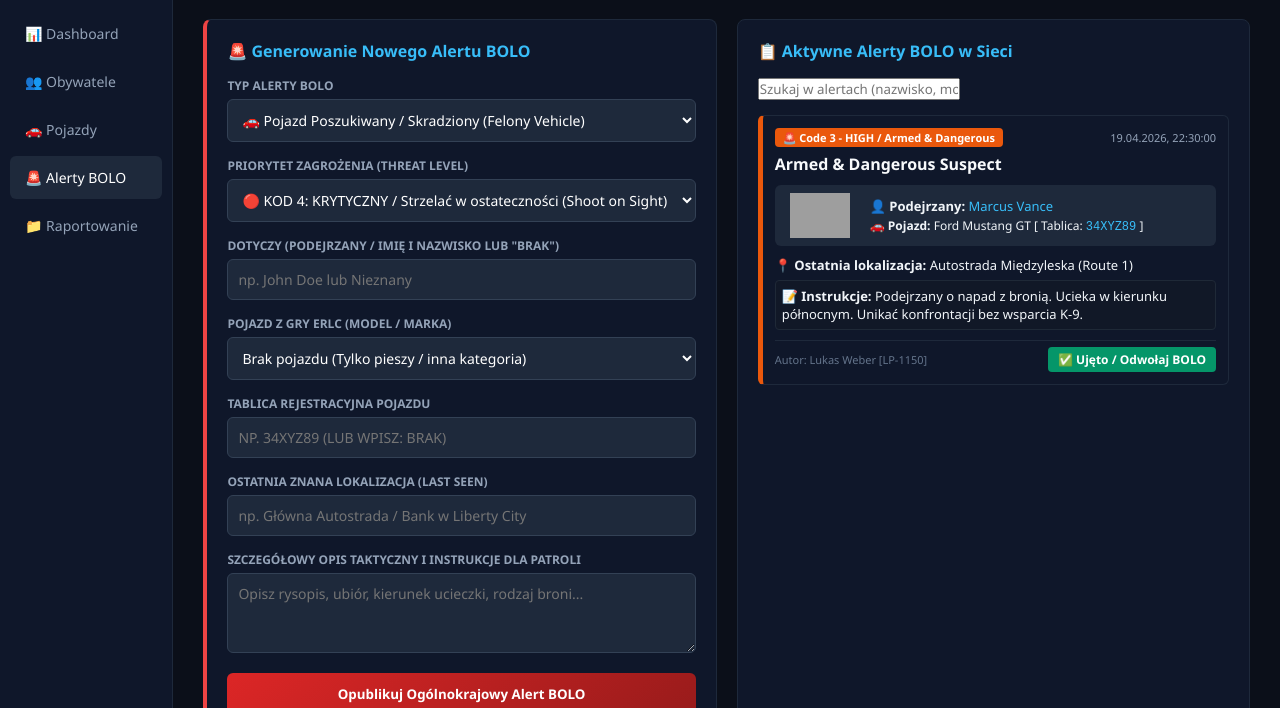
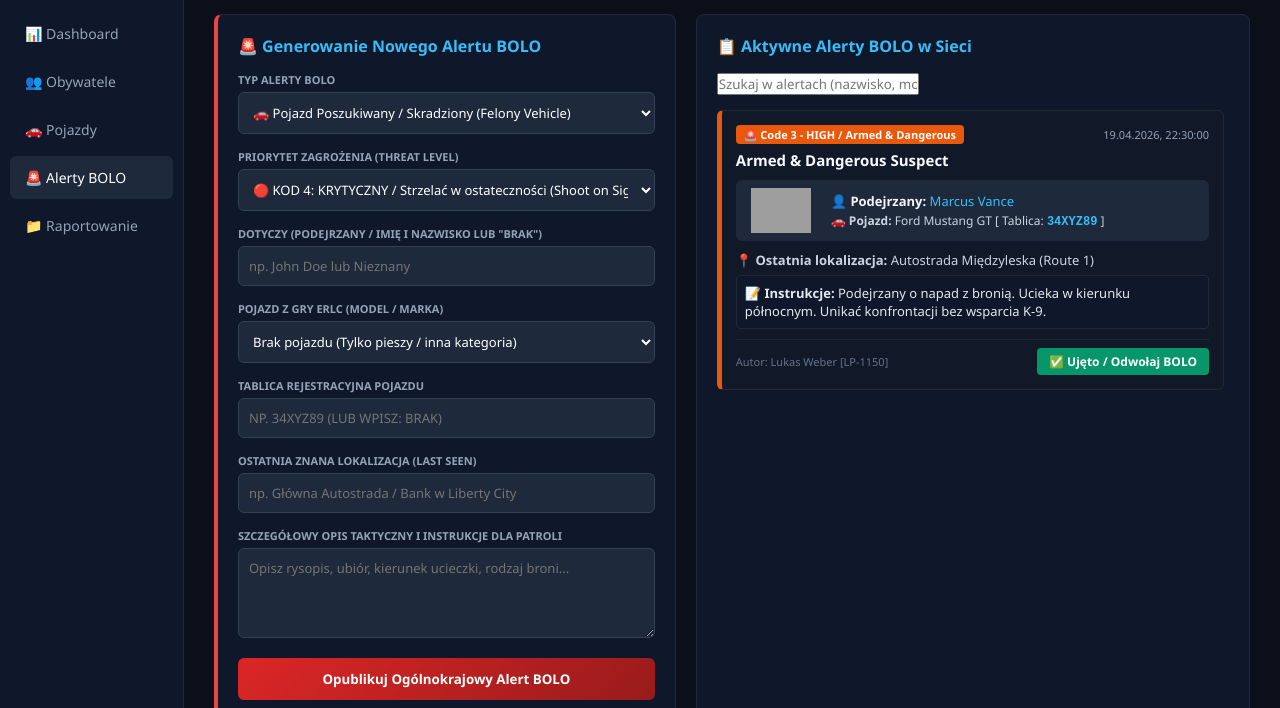
Before and after one commit to nikodemwierzejski-alt/LAPD-MDT, a website: page index.html in a window 1280 px wide. Shown: the part 92-800 px from the top of the page. Drawn offline with Linux system fonts and the light colour scheme; no server answers; grey boxes are pictures that could not be loaded.

Commit message:
Update index.html

```diff
--- a/index.html
+++ b/index.html
@@ -24,21 +24,21 @@
         .subtitle { font-size: 13px; color: #64748b; margin-bottom: 25px; }
 
         /* Formularze i Panele */
-        .citizens-grid { display: grid; grid-template-columns: 1fr 1fr; gap: 20px; }
+        .citizens-grid { display: grid; grid-template-columns: 1fr 1.2fr; gap: 20px; }
         .panel-box { background: #0f172a; border: 1px solid #1e293b; border-radius: 8px; padding: 20px; }
         .panel-box h3 { font-size: 16px; margin-bottom: 15px; color: #38bdf8; display: flex; align-items: center; gap: 8px; }
         .form-group { margin-bottom: 15px; }
-        .form-group label { display: block; font-size: 12px; color: #94a3b8; margin-bottom: 5px; font-weight: 600; text-transform: uppercase; }
-        .form-group input, .form-group select, .form-group textarea { width: 100%; background: #1e293b; border: 1px solid #334155; color: white; padding: 10px; border-radius: 6px; font-size: 14px; }
-        .form-group textarea { resize: vertical; min-height: 80px; }
-        .btn-primary { background: #0284c7; color: white; border: none; padding: 12px; border-radius: 6px; font-weight: bold; cursor: pointer; transition: 0.2s; }
+        .form-group label { display: block; font-size: 11px; color: #94a3b8; margin-bottom: 5px; font-weight: 600; text-transform: uppercase; }
+        .form-group input, .form-group select, .form-group textarea { width: 100%; background: #1e293b; border: 1px solid #334155; color: white; padding: 10px; border-radius: 6px; font-size: 13px; }
+        .form-group textarea { resize: vertical; min-height: 90px; }
+        .btn-primary { background: #0284c7; color: white; border: none; padding: 12px; border-radius: 6px; font-weight: bold; cursor: pointer; transition: 0.2s; width: 100%; }
         .btn-primary:hover { background: #0369a1; }
-        .full-width { width: 100%; }
-        .results-container { margin-top: 15px; max-height: 500px; overflow-y: auto; }
+        .results-container { margin-top: 15px; max-height: 580px; overflow-y: auto; padding-right: 5px; }
 
-        /* Karty BOLO */
-        .citizen-card { background: #0f172a; border: 1px solid #1e293b; border-radius: 8px; padding: 15px; margin-bottom: 12px; }
-        .btn-small { border: none; padding: 6px 12px; border-radius: 4px; font-size: 12px; cursor: pointer; font-weight: 600; }
+        /* Karty i style dodatkowe */
+        .citizen-card { background: #111827; border: 1px solid #1f2937; border-radius: 6px; padding: 14px; margin-bottom: 12px; }
+        .btn-small { border: none; padding: 5px 12px; border-radius: 4px; font-size: 12px; font-weight: 600; cursor: pointer; transition: 0.2s; }
+        @keyframes pulse { 0% { opacity: 1; } 50% { opacity: 0.4; } 100% { opacity: 1; } }
     </style>
 </head>
 <body>
@@ -75,7 +75,7 @@
             <p class="subtitle">Przeglądaj kartoteki mieszkańców.</p>
             <div class="panel-box">
                 <h3>Wyszukiwanie Obywateli</h3>
-                <p>Moduł aktywny (zawartość zachowana).</p>
+                <p>Moduł aktywny i nienaruszony.</p>
             </div>
         </section>
 
@@ -85,14 +85,22 @@
             <p class="subtitle">Rejestr pojazdów stanowych ERLC.</p>
             <div class="panel-box">
                 <h3>Rejestr Pojazdów</h3>
-                <p>Moduł aktywny (zawartość zachowana).</p>
+                <p>Moduł aktywny i nienaruszony.</p>
             </div>
         </section>
 
-        <!-- ZAKŁADKA: BOLO (W PEŁNI ROZBUDOWANA) -->
+        <!-- ZAKŁADKA: BOLO (PROFESJONALNIE ROZBUDOWANA) -->
         <section id="tab-bolo" class="tab-pane active">
-            <h2>System Alertywny BOLO (Be On the Lookout)</h2>
-            <p class="subtitle">Ogólnokrajowe, stanowe i lokalne alerty operacyjne dla jednostek LSPD / SOG</p>
+            <div style="display: flex; justify-content: space-between; align-items: center; margin-bottom: 20px;">
+                <div>
+                    <h2>System Alertywny BOLO (Be On the Lookout)</h2>
+                    <p class="subtitle" style="margin: 0;">Ogólnokrajowe, stanowe i lokalne alerty operacyjne dla jednostek LSPD / SOG</p>
+                </div>
+                <div style="background: rgba(220, 38, 38, 0.1); border: 1px solid rgba(220, 38, 38, 0.3); padding: 8px 15px; border-radius: 6px; display: flex; align-items: center; gap: 8px;">
+                    <span style="height: 10px; width: 10px; background-color: #ef4444; border-radius: 50%; display: inline-block; animation: pulse 1.5s infinite;"></span>
+                    <span style="font-size: 12px; font-weight: bold; color: #ef4444; letter-spacing: 0.5px;">SYSTEM ALERTOWY AKTYWNY</span>
+                </div>
+            </div>
 
             <div class="citizens-grid">
                 <!-- Panel Tworzenia Nowego Alertu BOLO -->
@@ -173,7 +181,7 @@
                             <textarea id="boloOpis" required placeholder="Opisz rysopis, ubiór, kierunek ucieczki, rodzaj broni..."></textarea>
                         </div>
 
-                        <button type="submit" class="btn-primary full-width" style="background: linear-gradient(135deg, #dc2626, #991b1b);">Opublikuj Ogólnokrajowy Alert BOLO</button>
+                        <button type="submit" class="btn-primary" style="background: linear-gradient(135deg, #dc2626, #991b1b);">Opublikuj Ogólnokrajowy Alert BOLO</button>
                     </form>
                 </div>
 
@@ -194,7 +202,7 @@
             <p class="subtitle">Ewidencja incydentów i zatrzymań.</p>
             <div class="panel-box">
                 <h3>Rejestr Raportów</h3>
-                <p>Moduł aktywny (zawartość zachowana).</p>
+                <p>Moduł aktywny i nienaruszony.</p>
             </div>
         </section>
     </main>
@@ -205,18 +213,37 @@
             "Aston Martin Vantage": "https://static.wikia.nocookie.net/emergency-response-liberty-county.fandom.com/images/1/18/Aston_Martin_Vantage.png",
             "Audi R8": "https://static.wikia.nocookie.net/emergency-response-liberty-county.fandom.com/images/5/5a/Audi_R8.png",
             "BMW M3 E46": "https://static.wikia.nocookie.net/emergency-response-liberty-county.fandom.com/images/3/33/BMW_M3_E46.png",
+            "BMW M4": "https://static.wikia.nocookie.net/emergency-response-liberty-county.fandom.com/images/3/38/BMW_M4.png",
+            "Bugatti Chiron": "https://static.wikia.nocookie.net/emergency-response-liberty-county.fandom.com/images/a/a2/Bugatti_Chiron.png",
+            "Chevrolet Camaro ZL1": "https://static.wikia.nocookie.net/emergency-response-liberty-county.fandom.com/images/6/6f/Camaro_ZL1.png",
+            "Chevrolet Corvette C8": "https://static.wikia.nocookie.net/emergency-response-liberty-county.fandom.com/images/5/5e/Corvette_C8.png",
+            "Chevrolet Tahoe": "https://static.wikia.nocookie.net/emergency-response-liberty-county.fandom.com/images/4/4e/Chevrolet_Tahoe.png",
+            "Dodge Charger SRT": "https://static.wikia.nocookie.net/emergency-response-liberty-county.fandom.com/images/d/d4/Dodge_Charger_SRT.png",
+            "Dodge Challenger SRT": "https://static.wikia.nocookie.net/emergency-response-liberty-county.fandom.com/images/f/f3/Dodge_Challenger_SRT.png",
             "Ford Mustang GT": "https://static.wikia.nocookie.net/emergency-response-liberty-county.fandom.com/images/9/9a/Mustang_GT.png",
+            "Ford F-150 Raptor": "https://static.wikia.nocookie.net/emergency-response-liberty-county.fandom.com/images/8/87/Ford_F-150_Raptor.png",
+            "Lamborghini Urus": "https://static.wikia.nocookie.net/emergency-response-liberty-county.fandom.com/images/e/ea/Lamborghini_Urus.png",
+            "McLaren 720S": "https://static.wikia.nocookie.net/emergency-response-liberty-county.fandom.com/images/3/3b/McLaren_720S.png",
+            "Mercedes-Benz G63 AMG": "https://static.wikia.nocookie.net/emergency-response-liberty-county.fandom.com/images/5/5a/Mercedes-Benz_G63_AMG.png",
+            "Nissan GT-R R35": "https://static.wikia.nocookie.net/emergency-response-liberty-county.fandom.com/images/3/33/Nissan_GT-R_R35.png",
+            "Tesla Model S": "https://static.wikia.nocookie.net/emergency-response-liberty-county.fandom.com/images/1/1a/Tesla_Model_S.png",
+            "Toyota Supra MK5": "https://static.wikia.nocookie.net/emergency-response-liberty-county.fandom.com/images/2/22/Toyota_Supra_MK5.png",
             "Police Crown Victoria": "https://static.wikia.nocookie.net/emergency-response-liberty-county.fandom.com/images/f/f0/Crown_Victoria.png",
-            "Police Ford Explorer": "https://static.wikia.nocookie.net/emergency-response-liberty-county.fandom.com/images/7/7b/Ford_Explorer.png"
+            "Police Ford Explorer": "https://static.wikia.nocookie.net/emergency-response-liberty-county.fandom.com/images/7/7b/Ford_Explorer.png",
+            "Police Dodge Charger": "https://static.wikia.nocookie.net/emergency-response-liberty-county.fandom.com/images/d/d4/Dodge_Charger_SRT.png",
+            "Police Chevrolet Tahoe": "https://static.wikia.nocookie.net/emergency-response-liberty-county.fandom.com/images/4/4e/Chevrolet_Tahoe.png"
         };
 
-        // Główna funkcja przełączania zakładek
+        // Główna funkcja przełączania zakładek w systemie
         function zmienZakladke(nazwaZakladki) {
             document.querySelectorAll('.tab-pane').forEach(el => el.classList.remove('active'));
             document.querySelectorAll('.sidebar-menu li').forEach(el => el.classList.remove('active'));
 
-            document.getElementById('tab-' + nazwaZakladki).classList.add('active');
-            document.getElementById('nav-' + nazwaZakladki).classList.add('active');
+            const docTab = document.getElementById('tab-' + nazwaZakladki);
+            const docNav = document.getElementById('nav-' + nazwaZakladki);
+
+            if (docTab) docTab.classList.add('active');
+            if (docNav) docNav.classList.add('active');
 
             if (nazwaZakladki === 'bolo') {
                 pobierzBolo();
@@ -285,7 +312,7 @@
             const szukajVal = (document.getElementById('searchBoloInput')?.value || '').toLowerCase();
 
             if (!listaDiv) return;
-            listaDiv.innerHTML = 'Pobieranie aktualnych alertów BOLO...';
+            listaDiv.innerHTML = '<p style="color:#94a3b8; font-size:13px; text-align:center; padding: 20px;">Pobieranie aktualnych alertów BOLO...</p>';
 
             try {
                 const res = await fetch('/api/bolo');
@@ -331,7 +358,7 @@
             );
 
             if (przefiltrowane.length === 0) {
-                listaDiv.innerHTML = '<p style="color:#64748b; font-size:13px;">Brak aktywnych alertów BOLO w systemie.</p>';
+                listaDiv.innerHTML = '<p style="color:#64748b; font-size:13px; text-align:center; padding: 20px;">Brak aktywnych alertów BOLO spełniających kryteria wyszukiwania.</p>';
                 return;
             }
 
@@ -344,7 +371,7 @@
                 const zdjecieAutoBolo = erlcVehicleImages[b.modelAuta] || "https://static.wikia.nocookie.net/emergency-response-liberty-county.fandom.com/images/9/9a/Mustang_GT.png";
 
                 return `
-                    <div class="citizen-card" style="border-left: 5px solid ${kolorPriorytetu}; background: #0f172a; margin-bottom: 12px; padding: 12px; border-radius: 6px;">
+                    <div class="citizen-card" style="border-left: 5px solid ${kolorPriorytetu};">
                         <div style="display: flex; justify-content: space-between; align-items: center; margin-bottom: 6px;">
                             <span style="font-size: 11px; font-weight: bold; background: ${kolorPriorytetu}; color: white; padding: 2px 8px; border-radius: 4px;">
                                 🚨 ${b.priorytet}
@@ -352,22 +379,22 @@
                             <span style="font-size: 11px; color: #94a3b8;">${b.dataUtworzenia}</span>
                         </div>
 
-                        <h3 style="margin: 4px 0; color: #f8fafc; font-size: 16px;">${b.typ}</h3>
+                        <h3 style="margin: 4px 0; color: #f8fafc; font-size: 15px;">${b.typ}</h3>
 
                         <div style="display: flex; gap: 12px; align-items: center; margin: 10px 0; background: #1e293b; padding: 8px; border-radius: 6px;">
                             ${b.modelAuta !== 'Brak pojazdu' ? `<img src="${zdjecieAutoBolo}" alt="${b.modelAuta}" style="width: 75px; height: 45px; object-fit: contain;">` : ''}
                             <div>
                                 <p style="margin: 0; font-size: 13px;"><strong>👤 Podejrzany:</strong> <span style="color: #38bdf8;">${b.osoba}</span></p>
-                                <p style="margin: 2px 0 0 0; font-size: 12px;"><strong>🚗 Pojazd:</strong> ${b.modelAuta} ${b.tablica !== 'BRAK' ? `[ Tablica: <span style="font-family:monospace; color:#38bdf8;">${b.tablica}</span> ]` : ''}</p>
+                                <p style="margin: 2px 0 0 0; font-size: 12px; color: #cbd5e1;"><strong>🚗 Pojazd:</strong> ${b.modelAuta} ${b.tablica !== 'BRAK' ? `[ Tablica: <span style="font-family:monospace; color:#38bdf8; font-weight:bold;">${b.tablica}</span> ]` : ''}</p>
                             </div>
                         </div>
 
-                        <p style="font-size: 13px; margin: 6px 0;"><strong>📍 Ostatnia lokalizacja:</strong> ${b.lokalizacja}</p>
-                        <p style="font-size: 13px; margin: 6px 0; background: #111827; padding: 6px; border-radius: 4px; border: 1px solid #1f2937;"><strong>📝 Instrukcje:</strong> ${b.opis}</p>
+                        <p style="font-size: 13px; margin: 6px 0; color: #cbd5e1;"><strong>📍 Ostatnia lokalizacja:</strong> ${b.lokalizacja}</p>
+                        <p style="font-size: 13px; margin: 6px 0; background: #0f172a; padding: 8px; border-radius: 4px; border: 1px solid #1f2937; color: #e2e8f0;"><strong>📝 Instrukcje:</strong> ${b.opis}</p>
 
-                        <div style="display: flex; justify-content: space-between; align-items: center; margin-top: 10px; border-top: 1px solid #1e293b; padding-top: 6px;">
+                        <div style="display: flex; justify-content: space-between; align-items: center; margin-top: 10px; border-top: 1px solid #1f2937; padding-top: 8px;">
                             <span style="font-size: 11px; color: #64748b;">Autor: ${b.autor} [${b.odznakaAutora}]</span>
-                            <button class="btn-small" style="background: #059669; color: white; border: none; padding: 4px 10px; border-radius: 4px; cursor: pointer;" onclick="zamknijBolo(${b.id})">✅ Ujęto / Odwołaj BOLO</button>
+                            <button class="btn-small" style="background: #059669; color: white;" onclick="zamknijBolo(${b.id})">✅ Ujęto / Odwołaj BOLO</button>
                         </div>
                     </div>
                 `;
@@ -381,7 +408,7 @@
             pobierzBolo();
         }
 
-        // Automatyczne załadowanie BOLO po starcie jeśli domyślnie aktywna
+        // Automatyczne załadowanie BOLO przy starcie strony
         window.onload = function() {
             pobierzBolo();
         };
```
